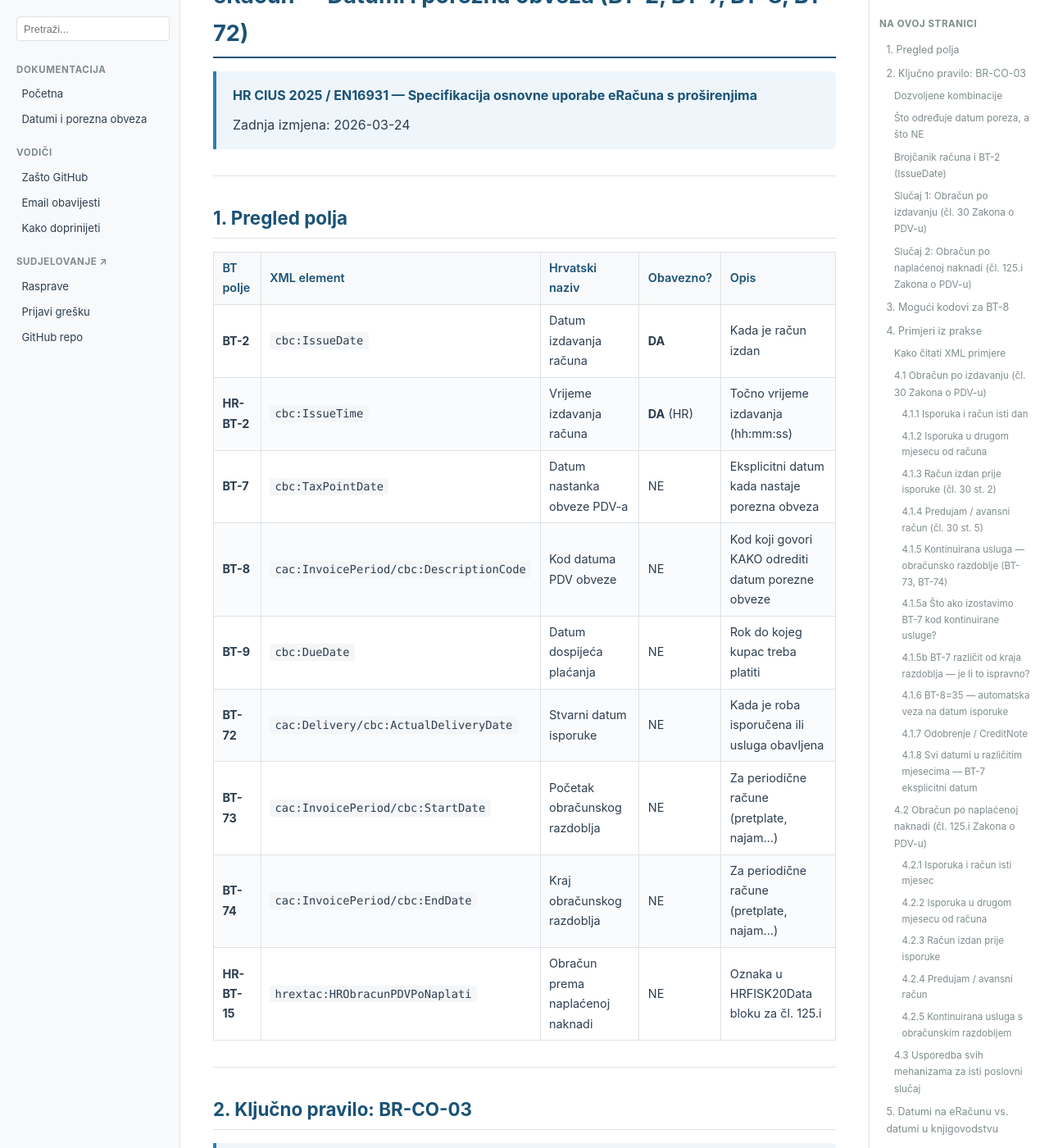
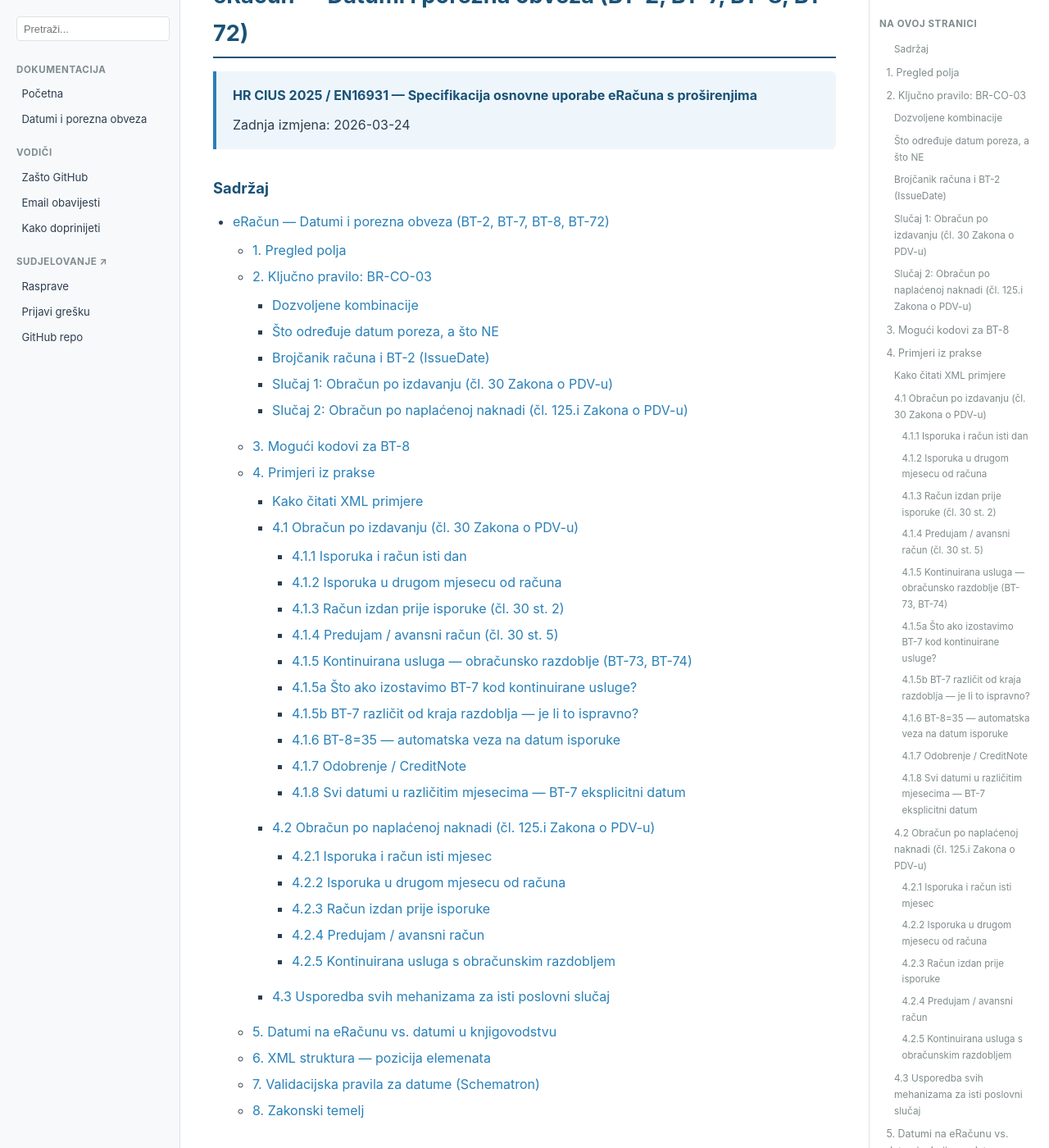
Before and after one commit to dageci/eracun-fiskalizacija-datumi, a Jekyll site: the page built from docs/eracun-datumi-poreza-workflow.md, in a window 1280 px wide and 1400 px high, scrolled down 308 px. Shown: the whole window at 82% size. Built offline with Jekyll 4.4.1, drawn with Linux system fonts in a browser that asks for light colours; some of the changed text lies outside the part shown.

Commit message:
dodan TOC (sadrzaj) na vrh dokumenta - automatski generiran iz headinga

```diff
--- a/docs/eracun-datumi-poreza-workflow.md
+++ b/docs/eracun-datumi-poreza-workflow.md
@@ -9,6 +9,12 @@ has_toc: true
 > **HR CIUS 2025 / EN16931 — Specifikacija osnovne uporabe eRačuna s proširenjima**
 >
 > Zadnja izmjena: 2026-03-24
+
+### Sadržaj
+{: .no_toc }
+
+* TOC
+{:toc}
 
 ---
 
```
Also changed, not shown: eracun-datumi-poreza-workflow.md (+6 -0 lines).
